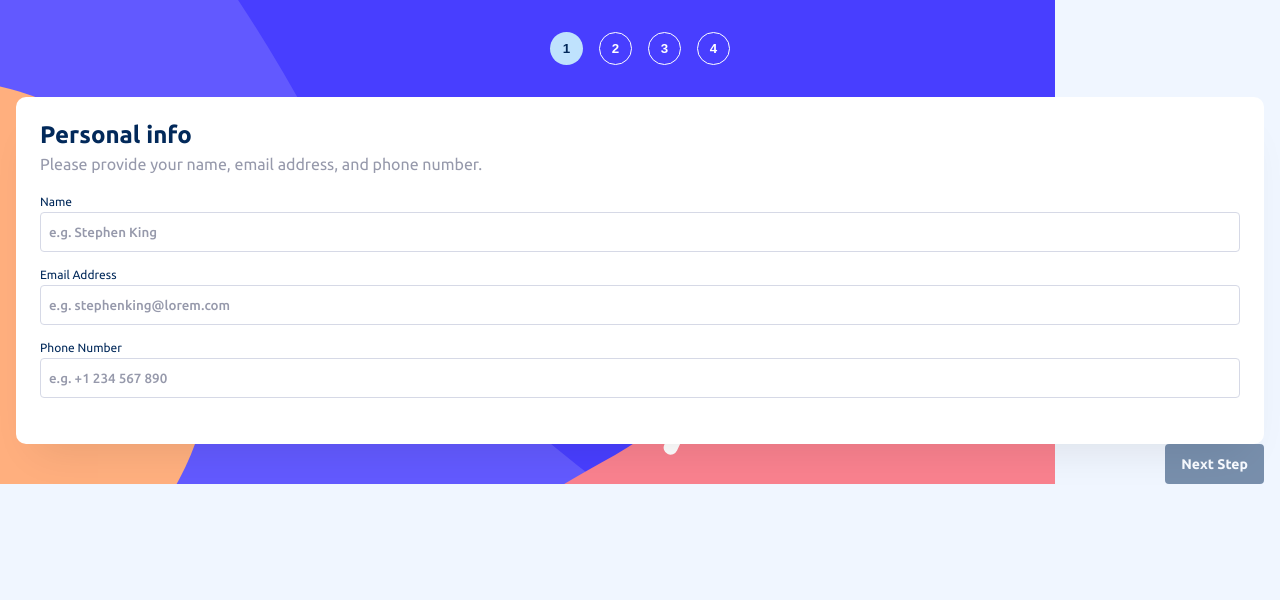
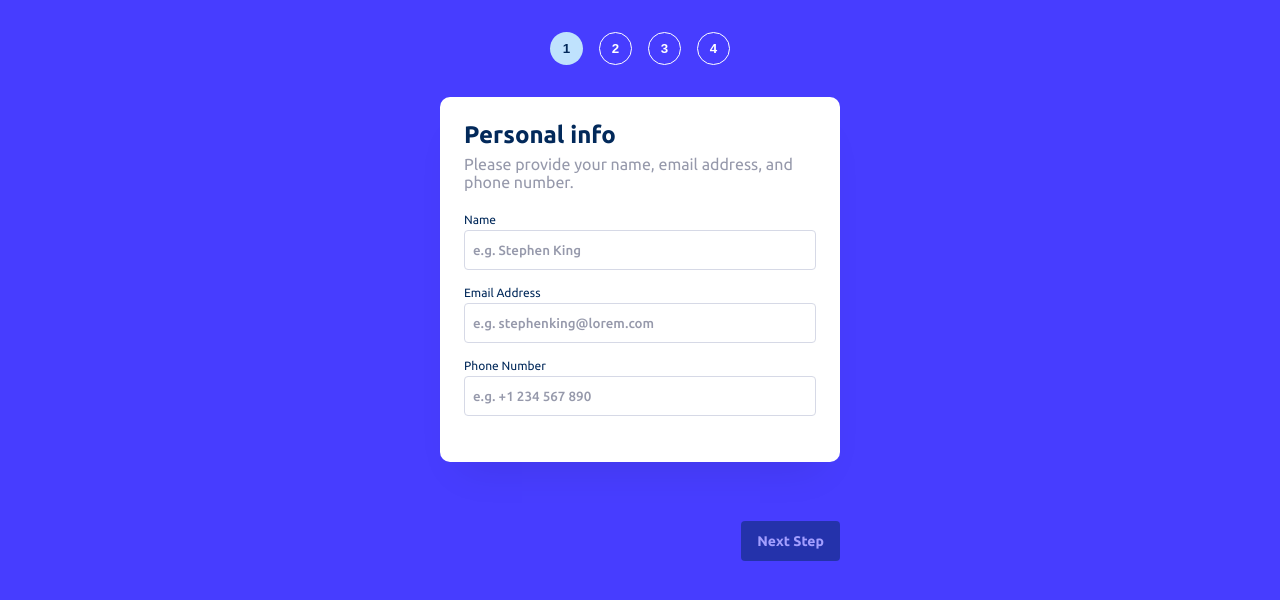
Before and after one commit to limasthays/sass-multistep-form, a Next.js app: page / in a window 1280 px wide. Shown: the top 600 px of the page. Built offline with nearby package versions, Linux system fonts and the light colour scheme.

Commit message:
updating toggle style and components places

```diff
--- a/src/app/components/buttons/ToggleButton/style.scss
+++ b/src/app/components/buttons/ToggleButton/style.scss
@@ -3,8 +3,8 @@
 .switch {
   position: relative;
   display: inline-block;
-  width: 60px;
-  height: 34px;
+  width: 38px;
+  height: 20px;
 
     input {
       opacity: 0;
@@ -28,8 +28,8 @@
   &:before {
     position: absolute;
     content: "";
-    height: 26px;
-    width: 26px;
+    height: 12px;
+    width: 12px;
     left: 4px;
     bottom: 4px;
     background-color: white;
@@ -44,9 +44,9 @@ input:focus + .slider {
 }
 
 input:checked + .slider:before {
-  -webkit-transform: translateX(26px);
-  -ms-transform: translateX(26px);
-  transform: translateX(26px);
+  -webkit-transform: translateX(18px);
+  -ms-transform: translateX(18px);
+  transform: translateX(18px);
 }
 
 .slider.round {
--- a/src/app/components/layouts/FormStepControl/style.scss
+++ b/src/app/components/layouts/FormStepControl/style.scss
@@ -2,5 +2,6 @@
   display: flex;
   justify-content: space-between;
   align-items: center;
+  margin: 16px 0px;
 
 }
--- a/src/app/page.tsx
+++ b/src/app/page.tsx
@@ -32,11 +32,17 @@ export default function Home() {
 				<FormProvider {...methods}>
 					<GroupStepButtons />
 					<form onSubmit={methods.handleSubmit(onSubmitMainForm)}>
-						<ContentContainer>
-							{methods.formState.isSubmitted ? <ThankUser /> : <StepHandler />}
-						</ContentContainer>
+						<div className="main-container">
+							<ContentContainer>
+								{methods.formState.isSubmitted ? (
+									<ThankUser />
+								) : (
+									<StepHandler />
+								)}
+							</ContentContainer>
 
-						{!methods.formState.isSubmitted && <FormStepControl />}
+							{!methods.formState.isSubmitted && <FormStepControl />}
+						</div>
 					</form>
 				</FormProvider>
 			</FormStepsContextProvider>
--- a/src/app/steps/Step-2/SelectYourPlan.tsx
+++ b/src/app/steps/Step-2/SelectYourPlan.tsx
@@ -2,6 +2,7 @@ import { useFormContext } from 'react-hook-form'
 import { ToggleButton } from '@/app/components/buttons/ToggleButton'
 import GroupOptionCards from './components/plan-option-section/GroupOptionCards'
 import { useEffect, useState } from 'react'
+import './style.scss'
 
 function SelectYourPlan() {
 	const { setValue } = useFormContext()
@@ -22,8 +23,10 @@ function SelectYourPlan() {
 
 			<GroupOptionCards />
 
-			<div>
-				<span>Monthly</span>
+			<div className="billing-mode-container">
+				<span className={planBilling === false ? 'active-billing' : ''}>
+					Monthly
+				</span>
 
 				<ToggleButton
 					onChange={(event) => {
@@ -31,7 +34,9 @@ function SelectYourPlan() {
 					}}
 				/>
 
-				<span>Yearly</span>
+				<span className={planBilling === true ? 'active-billing' : ''}>
+					Yearly
+				</span>
 			</div>
 		</>
 	)
--- /dev/null
+++ b/src/app/steps/Step-2/style.scss
@@ -0,0 +1,18 @@
+@import "../../styles/variables.scss";
+
+.billing-mode-container{
+  display: flex;
+  align-items: center;
+  justify-content: center;
+  gap: 22px;
+
+  span{
+    color: $cool-gray;
+    font-size: 14px;
+    font-weight: 500;
+
+    &.active-billing{
+      color: $purplish-blue;
+    }
+  }
+}
--- a/src/app/styles/global.scss
+++ b/src/app/styles/global.scss
@@ -9,11 +9,20 @@
 }
 
 body{
-  background-color: $magnolia;
-  background-image: url("../assets/images/bg-sidebar-mobile.svg");
-  background-size: contain;
-  background-repeat: no-repeat;
+  background-color: $purplish-blue;
   padding: 0px 16px;
+
+  main{
+    margin: 0px auto;
+    max-width: 400px;
+
+    .main-container{
+      min-height: 480px;
+      display: flex;
+      flex-direction: column;
+      justify-content: space-between;
+    }
+  }
 
   button{
     cursor: pointer;
```
